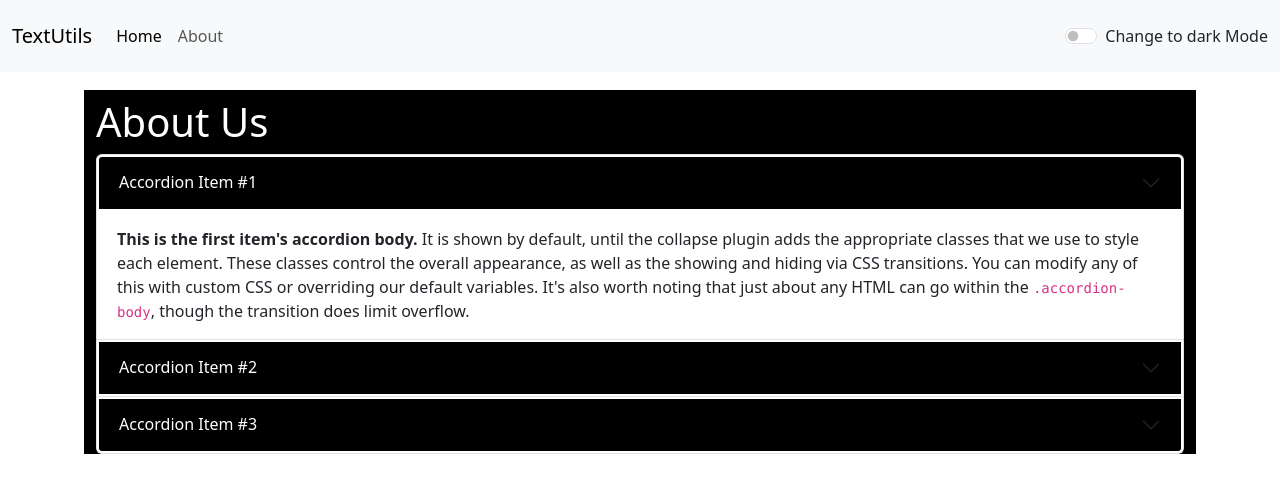
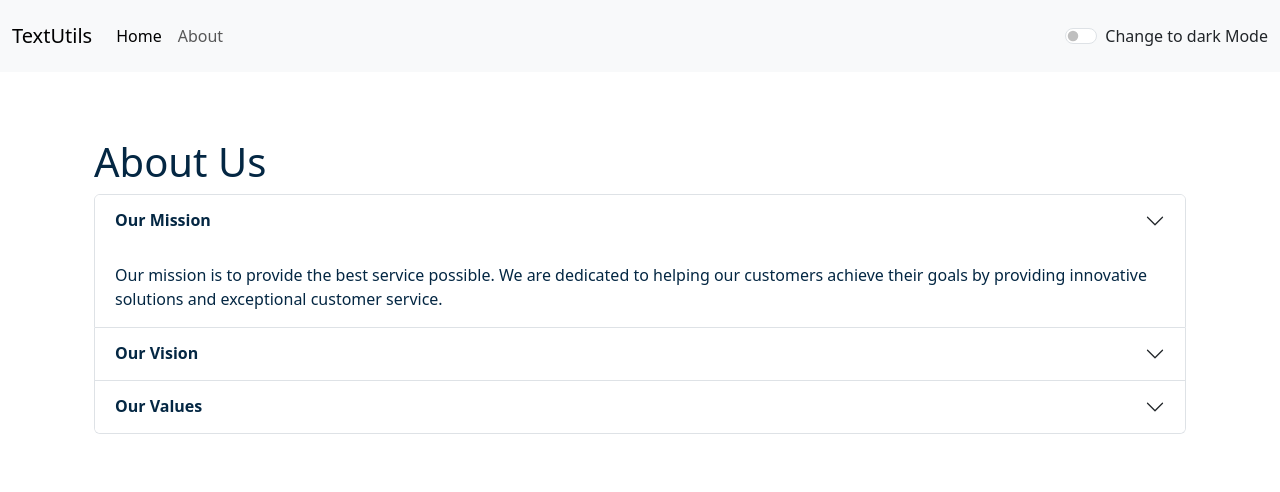
Before and after one commit to khushi-muttha/Text-Utils, a React (Create React App) app: page /about in a window 1280 px wide. Shown: the top 492 px of the page. Built offline with nearby package versions, Linux system fonts and the light colour scheme.

Commit message:
first commit

```diff
--- a/public/index.html
+++ b/public/index.html
@@ -7,13 +7,13 @@
     <meta name="theme-color" content="#000000" />
     <meta
       name="description"
-      content="Web site created using create-react-app"
-    />
+      content="TextUtils is word counter and a character counting utility which can be used to manipulate your text in the way you want. You can remove extra spaces, copy manipulated text as well as convert your text from uppercase to lower case and lowercase to uppercase."
+      />
     <link rel="apple-touch-icon" href="%PUBLIC_URL%/logo192.png" />
 
     <link rel="manifest" href="%PUBLIC_URL%/manifest.json" />
     <link href="https://cdn.jsdelivr.net/npm/bootstrap@5.3.3/dist/css/bootstrap.min.css" rel="stylesheet" integrity="sha384-QWTKZyjpPEjISv5WaRU9OFeRpok6YctnYmDr5pNlyT2bRjXh0JMhjY6hW+ALEwIH" crossorigin="anonymous">
-    <title>React App</title>
+    <title>TextUtils - word counter | character counter | lowercase to uppercase | uppercase to lowercase</title>
   </head>
   <body>
     <noscript>You need to enable JavaScript to run this app.</noscript>
--- a/src/App.js
+++ b/src/App.js
@@ -1,56 +1,47 @@
 import React, { useState } from 'react';
-import {
-  Route,
-  BrowserRouter as Router,
-  Routes
-} from "react-router-dom";
+import { Route, BrowserRouter as Router, Routes } from 'react-router-dom';
 import './App.css';
 import About from './components/About';
+import Alert from './components/Alert'; // Ensure you have this component created as shown below
 import Navbar from './components/Navbar';
 import TextForm from './components/TextForm';
 
 function App() {
-  const [mode, setmode] = useState('light'); //where dark mode is enabled or not
+  const [mode, setMode] = useState('light'); // where dark mode is enabled or not
+  const [alert, setAlert] = useState(null);
+
+  const showAlert = (message, type) => {
+    setAlert({
+      msg: message,
+      type: type
+    });
+    setTimeout(() => {
+      setAlert(null);
+    }, 1500);
+  };
 
   const toggleMode = () => {
     if (mode === 'light') {
-      setmode('dark');
+      setMode('dark');
       document.body.style.backgroundColor = '#042743';
+      showAlert("Dark mode has been enabled", "success");
     } else {
-      setmode('light');
+      setMode('light');
       document.body.style.backgroundColor = 'white';
+      showAlert("Light mode has been enabled", "success");
     }
-  }
-
-  // const toggleModeGreen = () => {
-  //   if (mode === 'light') {
-  //     setmode('green');
-  //     document.body.style.backgroundColor = '#008000';
-  //   } else {
-  //     setmode('light');
-  //     document.body.style.backgroundColor = 'white';
-  //   }
-  // }
-
-  // const toggleModeRed = () => {
-  //   if (mode === 'light') {
-  //     setmode('red');
-  //     document.body.style.backgroundColor = '#FF0000';
-  //   } else {
-  //     setmode('light');
-  //     document.body.style.backgroundColor = 'white';
-  //   }
-  // }
+  };
 
   return (
     <>
       <Router>
-        <Navbar title="TextUtils" mode={mode} toggleMode={toggleMode} /*toggleModeGreen={toggleModeGreen} toggleModeRed={toggleModeRed}*/ />
+        <Navbar title="TextUtils" mode={mode} toggleMode={toggleMode} />
+        <Alert alert={alert} />
         <div className="container my-3">
           <Routes>
-            <Route path="/about" element={<About />} />
-            <Route path="/" element={<TextForm heading="Enter the text to analyze below" mode={mode} />} />
-           </Routes>
+            <Route path="/about" element={<About mode={mode} />} />
+            <Route path="/" element={<TextForm heading="Try TextUtils - Word Counter, Character Counter, Remove extra Spaces" mode={mode} />} />
+          </Routes>
         </div>
       </Router>
     </>
--- a/src/components/About.js
+++ b/src/components/About.js
@@ -1,68 +1,74 @@
-import React, { useState } from 'react'
+import React from 'react'
 
-export default function About() {
+export default function About(props) {
 
-    const [myStyle,setmyStyle] = useState({
-        color:'white',
-        backgroundColor:'black',
-        border: '2px solid white'
-    })
+    // const [myStyle,setmyStyle] = useState({
+    //     color:'white',
+    //     backgroundColor:'black',
+    //     border: '2px solid white'
+    // })
 
-    const [btnText, setbtnText] = useState("Enable Dark Mode")
-    const toggleStyle = ()=>{
-        if(myStyle.color === 'white'){
-        setmyStyle({
-            color:'black',
-        backgroundColor:'white'
-        })
-        setbtnText("Enable Dark Mode");
-        }
-        else{
-            setmyStyle({
-                color:'white',
-            backgroundColor:'black'
+    let myStyle = {
+        color:props.mode === 'dark'?'white' : '#042743',
+        backgroundColor: props.mode === 'dark'?'#042743':'white',
+        // border: '2px solid',
+        // borderColor: props.mode === 'dark'?'white': '#042743'
+    }
+    // const [btnText, setbtnText] = useState("Enable Dark Mode")
+    // const toggleStyle = ()=>{
+    //     if(myStyle.color === 'white'){
+    //     setmyStyle({
+    //         color:'black',
+    //     backgroundColor:'white'
+    //     })
+    //     setbtnText("Enable Dark Mode");
+    //     }
+    //     else{
+    //         setmyStyle({
+    //             color:'white',
+    //         backgroundColor:'black'
 
-        })
-        setbtnText("Enable Light Mode");
-        }
-    }
+    //     })
+    //     setbtnText("Enable Light Mode");
+    //     }
+
   return (
     <div className='container' style={myStyle}>
-            <h1 className='my-2'>About Us</h1>
+            <h1 className='my-2' style={{color:props.mode === 'dark'?'white' : '#042743'}}>About Us</h1>
             <div class="accordion" id="accordionExample">
         <div class="accordion-item">
             <h2 class="accordion-header">
             <button class="accordion-button collapsed" style={myStyle} type="button" data-bs-toggle="collapse" data-bs-target="#collapseOne" aria-expanded="false" aria-controls="collapseOne">
-                Accordion Item #1
+            <strong>Our Mission</strong>
             </button>
             </h2>
             <div id="collapseOne" class="accordion-collapse collapse show" data-bs-parent="#accordionExample">
-            <div class="accordion-body">
-                <strong>This is the first item's accordion body.</strong> It is shown by default, until the collapse plugin adds the appropriate classes that we use to style each element. These classes control the overall appearance, as well as the showing and hiding via CSS transitions. You can modify any of this with custom CSS or overriding our default variables. It's also worth noting that just about any HTML can go within the <code>.accordion-body</code>, though the transition does limit overflow.
+            <div class="accordion-body" style={myStyle}>
+                Our mission is to provide the best service possible. We are dedicated to helping our customers achieve their goals by providing innovative solutions and exceptional customer service.
             </div>
             </div>
         </div>
         <div class="accordion-item">
             <h2 class="accordion-header">
             <button class="accordion-button collapsed" style={myStyle} type="button" data-bs-toggle="collapse" data-bs-target="#collapseTwo" aria-expanded="false" aria-controls="collapseTwo">
-                Accordion Item #2
+            <strong>Our Vision</strong>
             </button>
             </h2>
             <div id="collapseTwo" class="accordion-collapse collapse" data-bs-parent="#accordionExample">
-            <div class="accordion-body">
-                <strong>This is the second item's accordion body.</strong> It is hidden by default, until the collapse plugin adds the appropriate classes that we use to style each element. These classes control the overall appearance, as well as the showing and hiding via CSS transitions. You can modify any of this with custom CSS or overriding our default variables. It's also worth noting that just about any HTML can go within the <code>.accordion-body</code>, though the transition does limit overflow.
+            <div class="accordion-body" style={myStyle}>
+            Our vision is to be the leading company in our industry. We strive to set the standard for excellence and innovation, continually improving and adapting to the needs of our customers.
             </div>
             </div>
         </div>
         <div class="accordion-item">
             <h2 class="accordion-header">
             <button class="accordion-button collapsed" style={myStyle} type="button" data-bs-toggle="collapse" data-bs-target="#collapseThree" aria-expanded="false" aria-controls="collapseThree">
-                Accordion Item #3
+            <strong>Our Values</strong>
             </button>
             </h2>
             <div id="collapseThree" class="accordion-collapse collapse" data-bs-parent="#accordionExample">
-            <div class="accordion-body">
-                <strong>This is the third item's accordion body.</strong> It is hidden by default, until the collapse plugin adds the appropriate classes that we use to style each element. These classes control the overall appearance, as well as the showing and hiding via CSS transitions. You can modify any of this with custom CSS or overriding our default variables. It's also worth noting that just about any HTML can go within the <code>.accordion-body</code>, though the transition does limit overflow.
+            <div class="accordion-body" style={myStyle}>
+            We value integrity, transparency, and respect. Our team is dedicated to upholding these values in all our interactions and decisions, fostering a positive and inclusive environment.
             </div>
             </div>
         </div>
--- /dev/null
+++ b/src/components/Alert.js
@@ -0,0 +1,18 @@
+import React from 'react';
+
+function Alert(props) {
+    const capitalize = (word)=>{
+        const lower = (word).toLowerCase();
+        return lower.charAt(0).toUpperCase()+lower.slice(1);
+    }
+    return (
+        <div style={{height:'50px'}}>
+    {props.alert && <div className={`alert alert-${props.alert.type}
+    alert-dismissible fade show`} role="alert">
+        <strong>{capitalize(props.alert.type)}</strong>:{props.alert.msg}
+    </div>}
+    </div>
+  )
+}
+
+export default Alert
```
Also changed, not shown: src/components/TextForm.js (+10 -10 lines).
